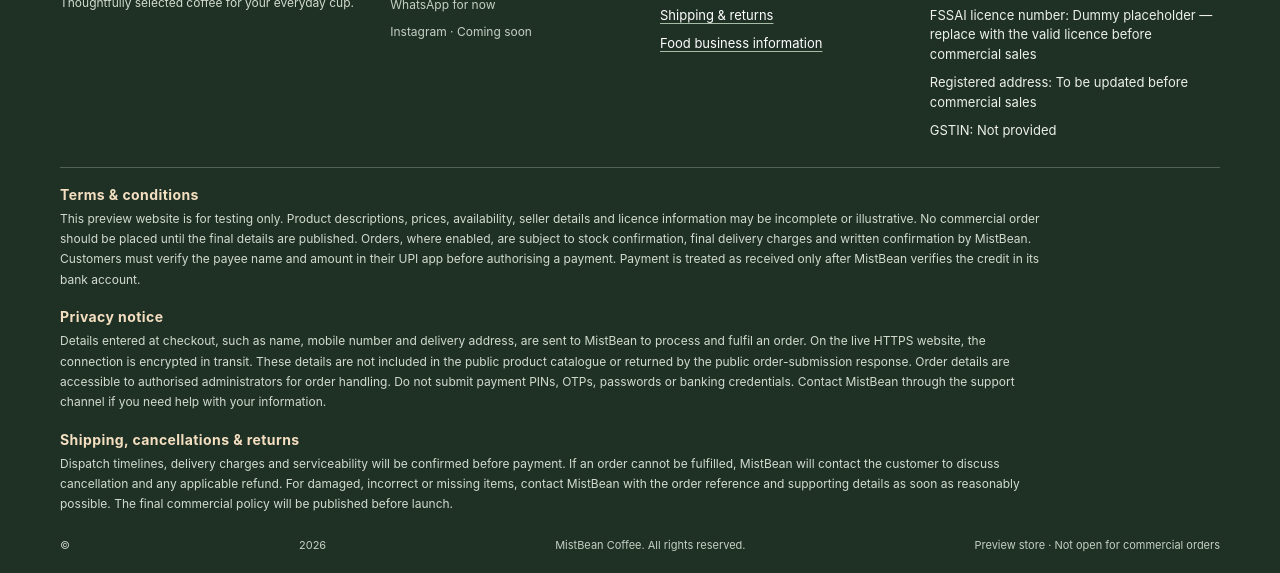
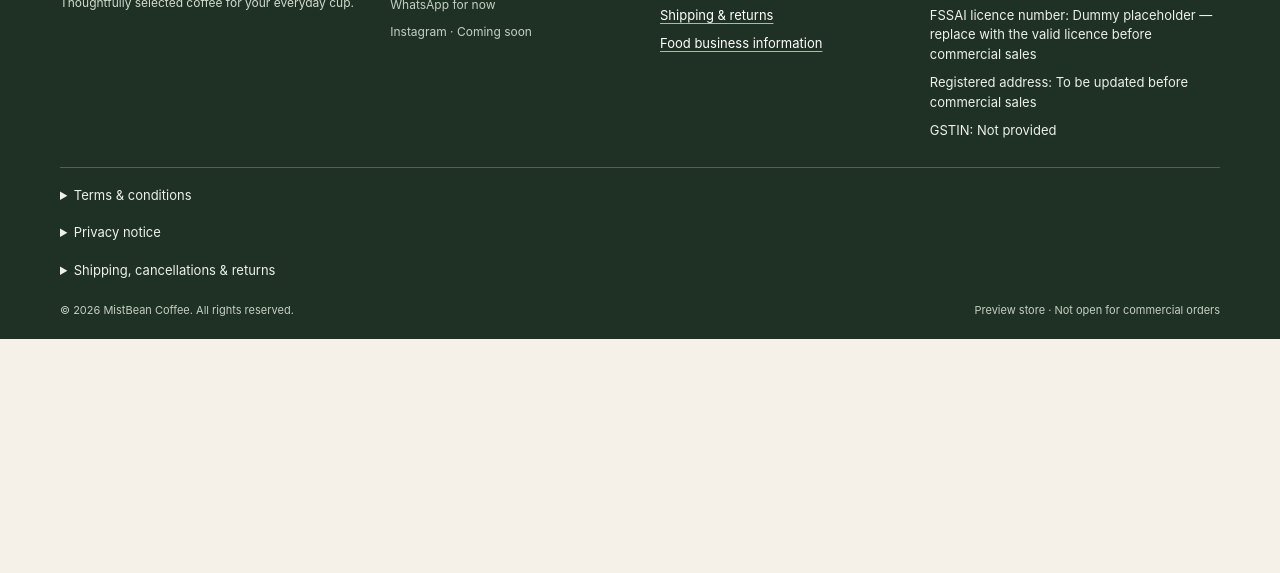
Before and after one commit to Mithunvm92/MistBean-Coffee, a website: page public/index.html in a window 1280 px wide. Shown: the part 1691-2264 px from the top of the page. After the commit the page ends 2030 px from the top, so only its background shows below. Drawn offline with Linux system fonts and the light colour scheme; no server answers.

Commit message:
Compact footer policies into aligned expandable sections

```diff
--- a/public/index.html
+++ b/public/index.html
@@ -54,10 +54,12 @@
  <section><h2>Policies</h2><a href="#terms">Terms &amp; conditions</a><a href="#privacy">Privacy notice</a><a href="#shipping">Shipping &amp; returns</a><a href="#food-info">Food business information</a></section>
  <section id="food-info"><h2>Seller information</h2><span>Business: MistBean Coffee</span><span>Location: Coorg, Karnataka, India</span><span>FSSAI licence number: Dummy placeholder — replace with the valid licence before commercial sales</span><span>Registered address: To be updated before commercial sales</span><span>GSTIN: Not provided</span></section>
  </div>
- <div class="footer-legal" id="terms"><h2>Terms &amp; conditions</h2><p>This preview website is for testing only. Product descriptions, prices, availability, seller details and licence information may be incomplete or illustrative. No commercial order should be placed until the final details are published. Orders, where enabled, are subject to stock confirmation, final delivery charges and written confirmation by MistBean. Customers must verify the payee name and amount in their UPI app before authorising a payment. Payment is treated as received only after MistBean verifies the credit in its bank account.</p></div>
- <div class="footer-legal" id="privacy"><h2>Privacy notice</h2><p>Details entered at checkout, such as name, mobile number and delivery address, are sent to MistBean to process and fulfil an order. On the live HTTPS website, the connection is encrypted in transit. These details are not included in the public product catalogue or returned by the public order-submission response. Order details are accessible to authorised administrators for order handling. Do not submit payment PINs, OTPs, passwords or banking credentials. Contact MistBean through the support channel if you need help with your information.</p></div>
- <div class="footer-legal" id="shipping"><h2>Shipping, cancellations &amp; returns</h2><p>Dispatch timelines, delivery charges and serviceability will be confirmed before payment. If an order cannot be fulfilled, MistBean will contact the customer to discuss cancellation and any applicable refund. For damaged, incorrect or missing items, contact MistBean with the order reference and supporting details as soon as reasonably possible. The final commercial policy will be published before launch.</p></div>
- <div class="footer-bottom">© <span id="year"></span> MistBean Coffee. All rights reserved. <span>Preview store · Not open for commercial orders</span></div>
+ <div class="footer-policies" aria-label="Customer policies">
+  <details class="footer-legal" id="terms"><summary>Terms &amp; conditions</summary><p>This preview website is for testing only. Product descriptions, prices, availability, seller details and licence information may be incomplete or illustrative. No commercial order should be placed until the final details are published. Orders, where enabled, are subject to stock confirmation, final delivery charges and written confirmation by MistBean. Customers must verify the payee name and amount in their UPI app before authorising a payment. Payment is treated as received only after MistBean verifies the credit in its bank account.</p></details>
+  <details class="footer-legal" id="privacy"><summary>Privacy notice</summary><p>Details entered at checkout, such as name, mobile number and delivery address, are sent to MistBean to process and fulfil an order. On the live HTTPS website, the connection is encrypted in transit. These details are not included in the public product catalogue or returned by the public order-submission response. Order details are accessible to authorised administrators for order handling. Do not submit payment PINs, OTPs, passwords or banking credentials. Contact MistBean through the support channel if you need help with your information.</p></details>
+  <details class="footer-legal" id="shipping"><summary>Shipping, cancellations &amp; returns</summary><p>Dispatch timelines, delivery charges and serviceability will be confirmed before payment. If an order cannot be fulfilled, MistBean will contact the customer to discuss cancellation and any applicable refund. For damaged, incorrect or missing items, contact MistBean with the order reference and supporting details as soon as reasonably possible. The final commercial policy will be published before launch.</p></details>
+ </div>
+ <div class="footer-bottom"><span>© <span id="year"></span> MistBean Coffee. All rights reserved.</span><span>Preview store · Not open for commercial orders</span></div>
 </div></footer>
 </section>
 
```
